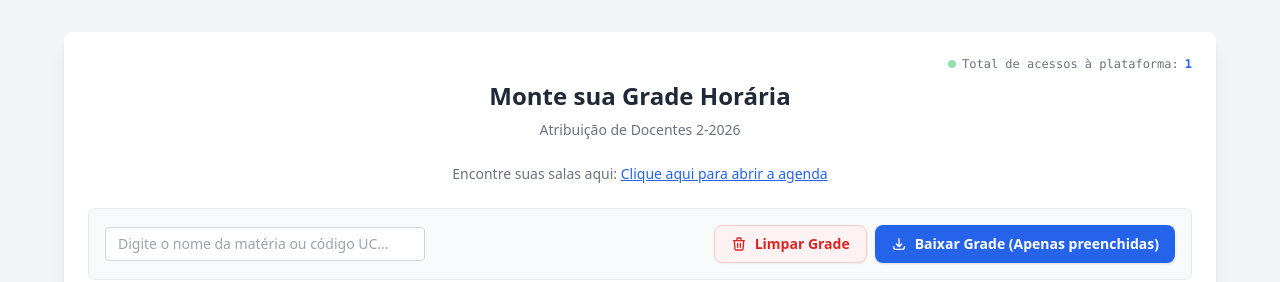
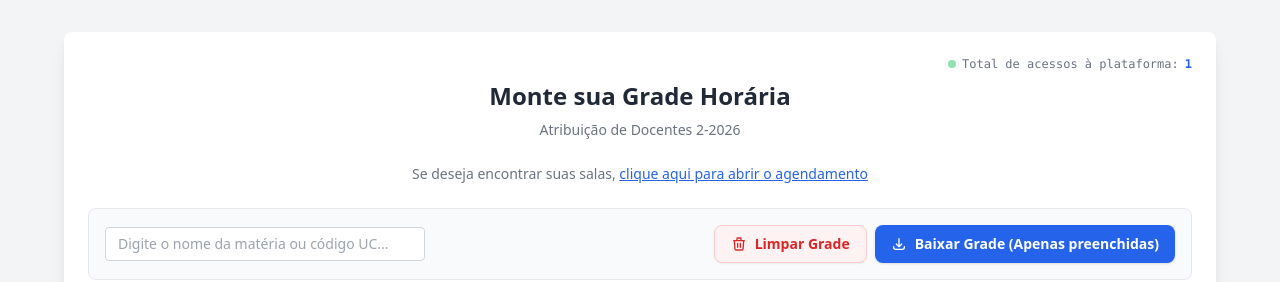
Before and after one commit to milomariano/grade-faculdade, a plain HTML site: page index.html in a window 1280 px wide. Shown: the top 282 px of the page. Drawn offline with nearby package versions, Linux system fonts and the light colour scheme; no server answers.

Commit message:
Add files via upload

```diff
--- a/index.html
+++ b/index.html
@@ -21,9 +21,9 @@
         <h1 class="text-2xl font-bold text-center mb-2 text-gray-800">Monte sua Grade Horária</h1>
         <p class="text-center text-sm text-gray-500 mb-6">Atribuição de Docentes 2-2026</p>
         <p class="text-center text-sm text-gray-500 mb-6">
-            Encontre suas salas aqui:
+            Se deseja encontrar suas salas,
             <a href="https://agendamentos.unifesp.br/sjc/Web/view-schedule.php" class="text-blue-600 underline">
-                Clique aqui para abrir a agenda
+                clique aqui para abrir o agendamento
             </a>
         </p>
 
```
